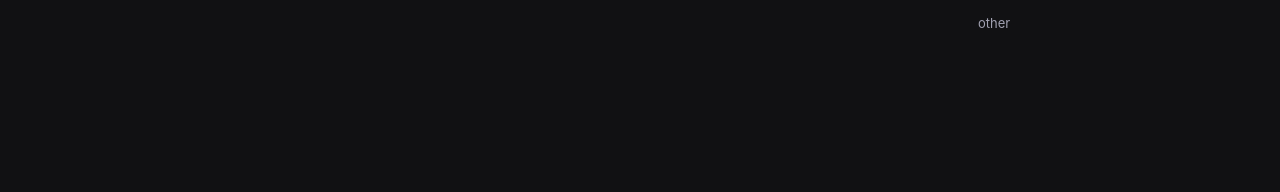
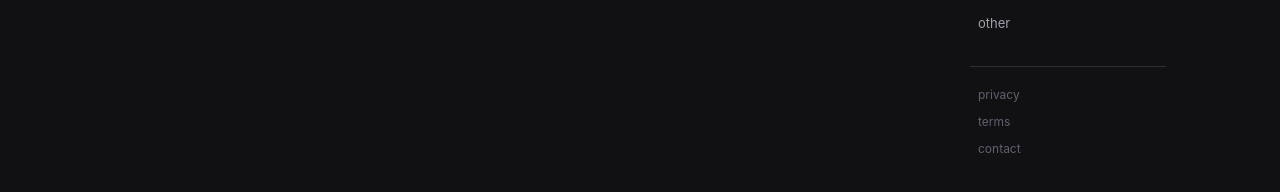
Before and after one commit to ayay425/off-record, a Next.js app: page / in a window 1280 px wide. Shown: the part 590-782 px from the top of the page. Built offline with nearby package versions, Linux system fonts and the light colour scheme; no server answers; the database is empty.

Commit message:
add sidebar links

```diff
--- a/app/page.tsx
+++ b/app/page.tsx
@@ -298,6 +298,11 @@ export default function Home() {
               </div>
             ))}
           </div>
+          <div style={{ marginTop: 8, paddingTop: 16, borderTop: "1px solid var(--border)", display: "flex", flexDirection: "column", gap: 4 }}>
+            <a href="/privacy" style={{ fontSize: 12, color: "var(--text-muted)", textDecoration: "none", padding: "4px 8px" }}>privacy</a>
+            <a href="/terms" style={{ fontSize: 12, color: "var(--text-muted)", textDecoration: "none", padding: "4px 8px" }}>terms</a>
+            <a href="mailto:hello@off-record.app" style={{ fontSize: 12, color: "var(--text-muted)", textDecoration: "none", padding: "4px 8px" }}>contact</a>
+          </div>
         </div>
       </div>
 
```
